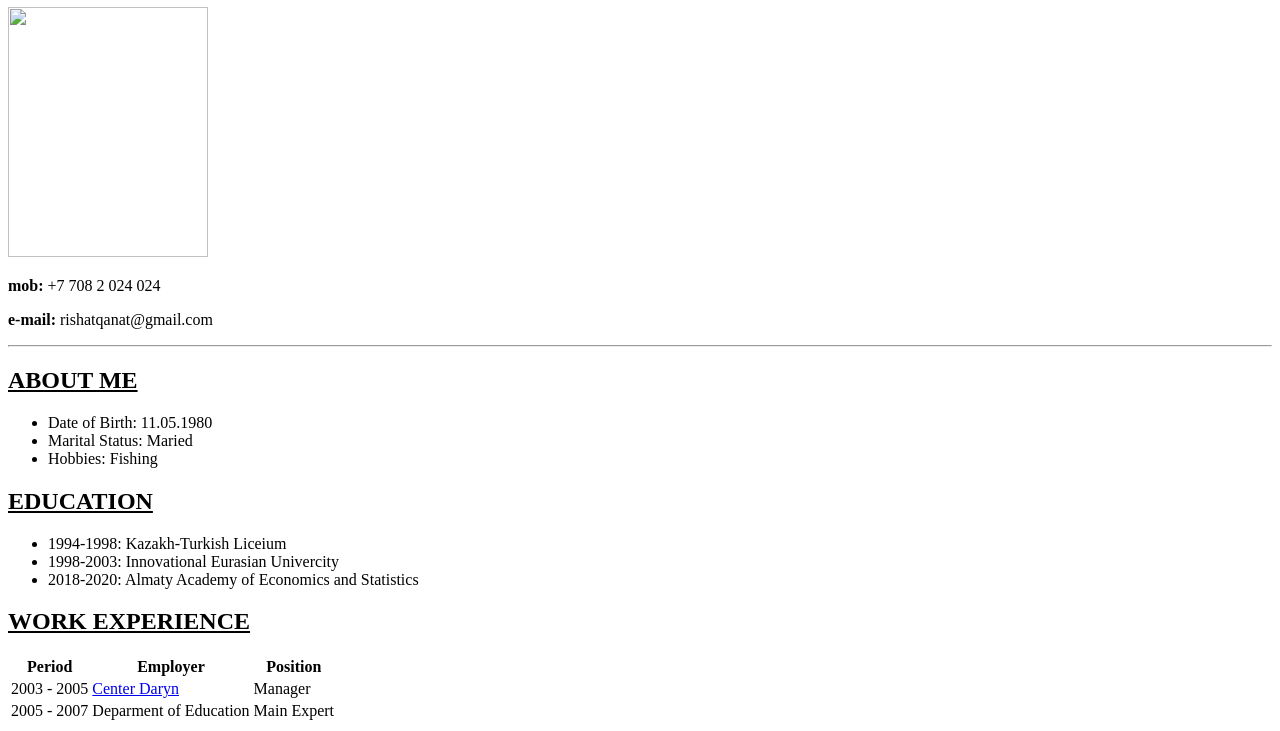
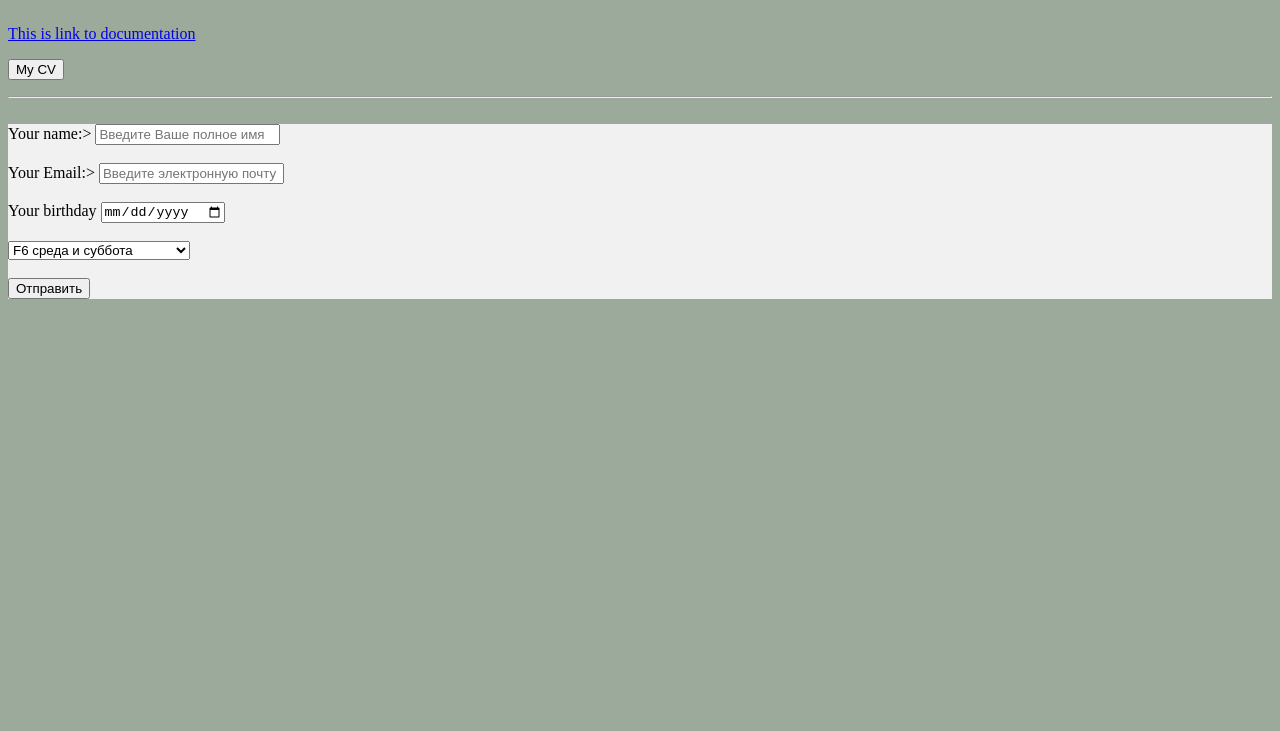
Before and after one commit to QanatRishat/CV, a plain HTML site: page index.html in a window 1280 px wide. Shown: the part 73-804 px from the top of the page. Drawn offline with Linux system fonts and the light colour scheme.

Commit message:
New files after 2nd lesson

```diff
--- a/index.html
+++ b/index.html
@@ -1,46 +1,40 @@
-
 <!DOCTYPE html>
 <html lang="en">
-<head>
-    <meta charset="UTF-8">
-    <title>My CV</title>
-</head>
-<body>
-    <h1 title="Абкенов Канат Токтарович"> <center>Kanat Abkenov</center></h1> <img src="\photo1668702597.jpeg" width="200" height="250">
-    <p title="Мобильный телефон"><strong>mob:</strong> +7 708 2 024 024 </p>
-    <p title="Электронный адрес"><strong>e-mail:</strong> rishatqanat@gmail.com</p>
-    <hr/>
-    <p><h2><U title="ОБО МНЕ">ABOUT ME</U></h2></p>
-    <ul>
-      <li title="Дата рождения: 11 мая 1980">Date of Birth: 11.05.1980</li>
-      <li title="Семейное положение: Женат">Marital Status: Maried</li>
-      <li title="Увлечения: Рыбалка">Hobbies: Fishing</li>
-        </ul>
-    <p><h2><U title="ОБРАЗОВАНИЕ">EDUCATION</U></h2></p>
-    <ul>
-      <li title="1994-1998: Казахско-Турецкий лицей">1994-1998: Kazakh-Turkish Liceium</li>
-      <li title="Инновационный Евразийский Университет">1998-2003: Innovational Eurasian Univercity</li>
-      <li title="Алматинская академия экономики и статистики">2018-2020: Almaty Academy of Economics and Statistics</li>
-        </ul>
-        <p><h2><U title="ОПЫТ РАБОТЫ">WORK EXPERIENCE</U></h2></p>
-    <table>
-      <thead>
-        <tr>
-          <th>Period</th>
-          <th>Employer</th>
-          <th>Position</th>
-        </tr>
-      </thead>
-        <tr>
-          <td>2003 - 2005</td>
-          <td><a href="http://ertisdaryn.kz/">Center Daryn</a></td>
-          <td>Manager</td>
-        </tr>
-        <tr>
-          <td>2005 - 2007</td>
-          <td>Deparment of Education</td>
-          <td>Main Expert</td>
-        </tr>
-       </table>
-</body>
+  <head>
+    <meta charset="UTF-8" />
+    <title>My Website</title>
+  </head>
+  <body style="background-color: rgb(155, 170, 155)">
+    <h1>Hello World</h1>
+    <!-- <a target="_blank" href="https://developer.mozilla.org/en-US/docs/Web/HTML/Element/a"> This is link to documentation</a> -->
+    <br />
+    <a target="_blank" href="https://developer.mozilla.org/en-US/docs/Web/HTML/Element/a">This is link to documentation</a>
+    <p>
+      <a target="_blank" href="cv.html"><button>My CV</button></a>
+    </p>
+    <hr />
+    <br />
+    <form style="background-color: #f1f1f1" action="cv.html">
+      <label for="inputName">Your name:></label>
+      <input type="text" id="inputName" placeholder="Введите Ваше полное имя"/>
+      <br />
+      <br />
+      <label for="your-email">Your Email:></label>
+      <input type="email" id="your-email" placeholder="Введите электронную почту"/>
+      <br />
+      <br />
+      <label for="your-date">Your birthday</label>
+      <input type="date" name="" id="your date" />
+      <br />
+      <br />
+      <select name="groups">
+        <option value="F6">F6 среда и суббота</option>
+        <option value="F5">F5 вторник и пятница</option>
+        <option value="F4">F4 понедельник и четверг</option>
+      </select>
+      <br />
+      <br />
+      <input type="submit" value="Отправить"/>
+    </form>
+  </body>
 </html>
```
Also changed, not shown: cv.html (added, +46 -0 lines), photo1668702597.jpeg (added), shortcuts.txt (added), 2 other files.
